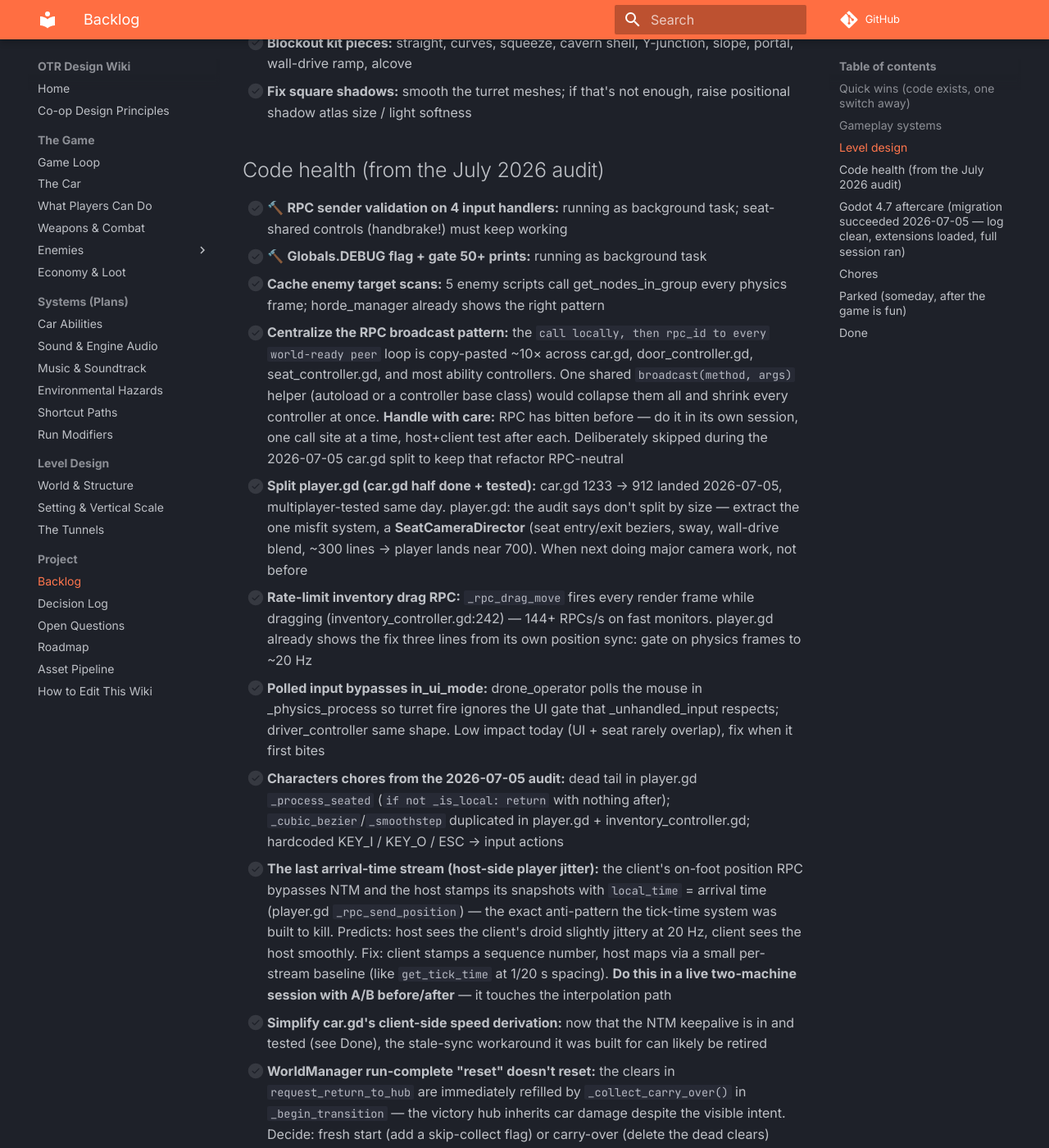
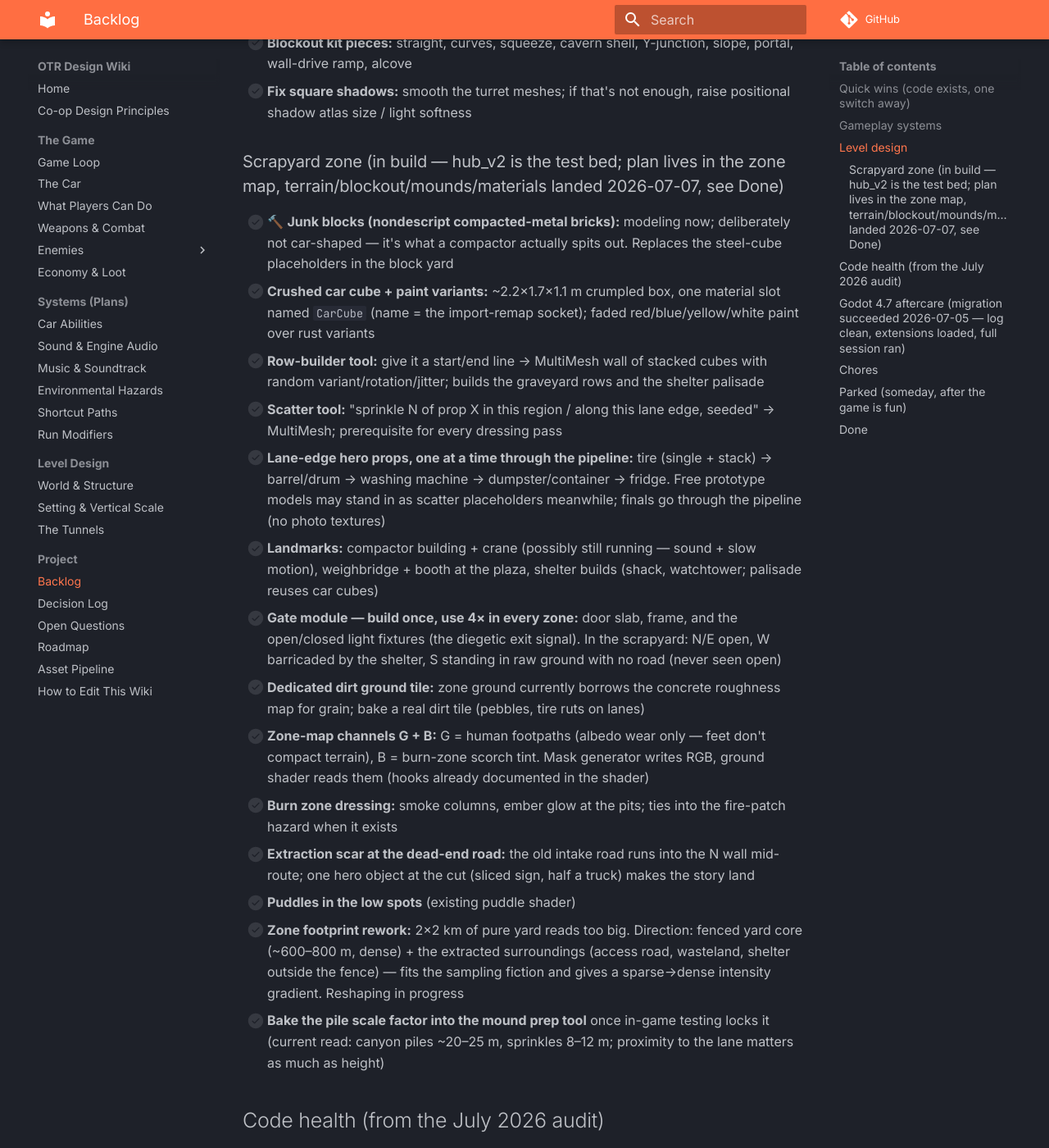
Before and after one commit to cap7n/otr-docs, an MkDocs documentation site: the page built from docs/project/backlog.md, in a window 1280 px wide and 1400 px high, scrolled down 2318 px. Shown: the whole window at 82% size. Built offline with MkDocs 1.6.1 and Material for MkDocs 9.7.7, drawn with Linux system fonts in a browser that asks for light colours; comment, search, counter and statistics services are not loaded; some of the changed text lies outside the part shown.

Commit message:
Backlog: scrapyard zone section (remaining work) + Done entry for the 07-07 build

```diff
--- a/docs/project/backlog.md
+++ b/docs/project/backlog.md
@@ -41,6 +41,23 @@ Conventions: `🔨` = in progress · `⛔` = blocked by a decision or another it
 - [ ] **Tunnel kit cross-section profile:** the one profile all modular pieces share; decide before modeling any kit piece
 - [ ] **Blockout kit pieces:** straight, curves, squeeze, cavern shell, Y-junction, slope, portal, wall-drive ramp, alcove
 - [ ] **Fix square shadows:** smooth the turret meshes; if that's not enough, raise positional shadow atlas size / light softness
+
+### Scrapyard zone (in build — hub_v2 is the test bed; plan lives in the zone map, terrain/blockout/mounds/materials landed 2026-07-07, see Done)
+
+- [ ] 🔨 **Junk blocks (nondescript compacted-metal bricks):** modeling now; deliberately not car-shaped — it's what a compactor actually spits out. Replaces the steel-cube placeholders in the block yard
+- [ ] **Crushed car cube + paint variants:** ~2.2×1.7×1.1 m crumpled box, one material slot named `CarCube` (name = the import-remap socket); faded red/blue/yellow/white paint over rust variants
+- [ ] **Row-builder tool:** give it a start/end line → MultiMesh wall of stacked cubes with random variant/rotation/jitter; builds the graveyard rows and the shelter palisade
+- [ ] **Scatter tool:** "sprinkle N of prop X in this region / along this lane edge, seeded" → MultiMesh; prerequisite for every dressing pass
+- [ ] **Lane-edge hero props, one at a time through the pipeline:** tire (single + stack) → barrel/drum → washing machine → dumpster/container → fridge. Free prototype models may stand in as scatter placeholders meanwhile; finals go through the pipeline (no photo textures)
+- [ ] **Landmarks:** compactor building + crane (possibly still running — sound + slow motion), weighbridge + booth at the plaza, shelter builds (shack, watchtower; palisade reuses car cubes)
+- [ ] **Gate module — build once, use 4× in every zone:** door slab, frame, and the open/closed light fixtures (the diegetic exit signal). In the scrapyard: N/E open, W barricaded by the shelter, S standing in raw ground with no road (never seen open)
+- [ ] **Dedicated dirt ground tile:** zone ground currently borrows the concrete roughness map for grain; bake a real dirt tile (pebbles, tire ruts on lanes)
+- [ ] **Zone-map channels G + B:** G = human footpaths (albedo wear only — feet don't compact terrain), B = burn-zone scorch tint. Mask generator writes RGB, ground shader reads them (hooks already documented in the shader)
+- [ ] **Burn zone dressing:** smoke columns, ember glow at the pits; ties into the fire-patch hazard when it exists
+- [ ] **Extraction scar at the dead-end road:** the old intake road runs into the N wall mid-route; one hero object at the cut (sliced sign, half a truck) makes the story land
+- [ ] **Puddles in the low spots** (existing puddle shader)
+- [ ] **Zone footprint rework:** 2×2 km of pure yard reads too big. Direction: fenced yard core (~600–800 m, dense) + the extracted surroundings (access road, wasteland, shelter outside the fence) — fits the sampling fiction and gives a sparse→dense intensity gradient. Reshaping in progress
+- [ ] **Bake the pile scale factor into the mound prep tool** once in-game testing locks it (current read: canyon piles ~20–25 m, sprinkles 8–12 m; proximity to the lane matters as much as height)
 
 ## Code health (from the July 2026 audit)
 
@@ -88,6 +105,8 @@ Conventions: `🔨` = in progress · `⛔` = blocked by a decision or another it
 
 *(Move checked items here with a date, it feels good and it's useful history.)*
 
+- [x] 2026-07-07: **Scrapyard zone build started (hub_v2 as test bed).** Zone plan map: workflow-worn roads (truck arterial, service loop, desire-path corner cuts, filleted junctions) in two generations — the yard's historical network dead-ends at the N wall where the extraction cut it, plus straight bulldozed connectors to the megastructure gates. Built: heightfield floor generator (2 m grid, one HeightMapShape3D collider, seeded noise, road flatten-mask so terrain and roads can never disagree), mask rasterizer from the plan, colored per-section blockout, six sculpted trash mounds through a prep tool (decimate + collision twin + canonical height) placed as the scrap mountains, scrap-mass tileable material (junk cells, rare paint chips, world-triplanar so instance scaling is safe) with a macro-mottle detail layer against tiling repetition, and a zone ground shader blending packed road dirt vs yard dirt from the same mask that shapes the terrain
+
 - [x] 2026-07-06: **Blender→Godot asset pipeline built and proven** (`Desktop/OTR Assets`: procedural material scripts, lookdev blends with preview renders, tileable + per-object bakers). Two assets shipped same day: **MegaPipeV2** (weathered metal + rust, flowing-water shader untouched, materials remapped by name in .import) and **shell concrete v2** (baked tile + slim hybrid shader: per-panel tint/mirror-flip, macro patches, floor grime, close-up detail bump). Killed the 2 km shimmering-lines wall artifact (procedural math can't be mip-filtered) and the inverted wall lighting (RGTC-compressed normal maps drop the blue channel — shader now reconstructs it)
 
 - [x] 2026-07-05: **"Phantom .blend rewrites" investigated → no phantom.** Every blend change was the partner's genuine Blender work (autosmooth etc.) arriving via pull; the "I pushed a file I didn't touch" impression was GitHub Desktop showing pulled commits + pull-merge commits alongside your own push. Lesson: check the AUTHOR column before assuming a commit is yours — `git log --format="%h %an %s"` settles it in seconds
```
